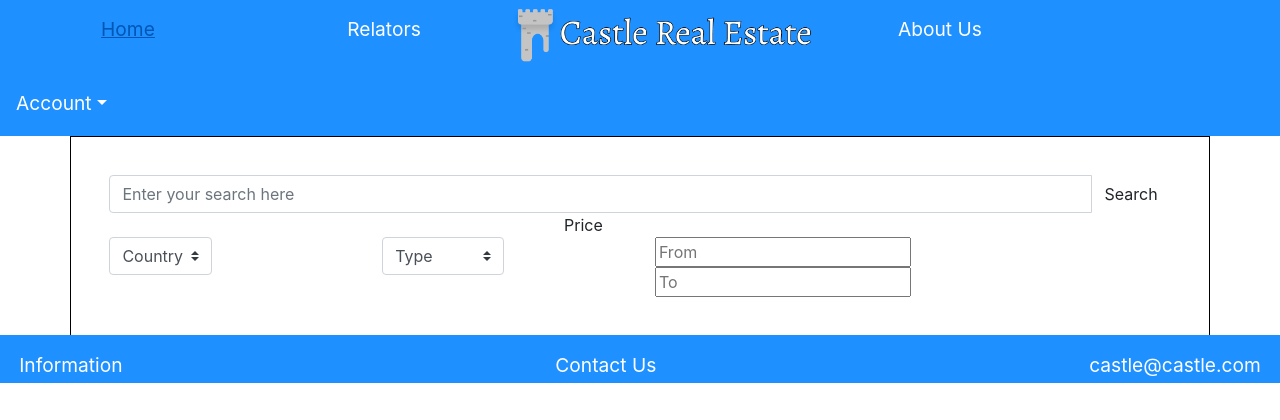
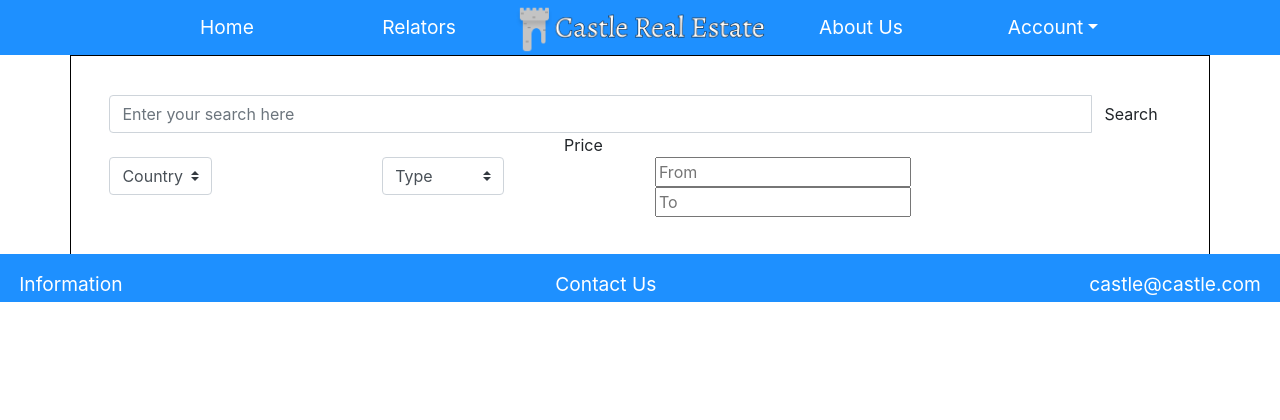
Before and after one commit to Runar16/Verklegt_2, a Django app: page / in a window 1280 px wide. Shown: the top 420 px of the page. Run offline with Django 3.2, Linux system fonts and the light colour scheme; data that the repository does not hold is empty; some libraries are stand-ins or nearby versions.

Commit message:
better navbar

```diff
--- a/static/css/main.css
+++ b/static/css/main.css
@@ -159,6 +159,8 @@
 
 .navbar-element {
     color: white;
-    width: 20%;
-    padding: 15px 0 10px 0;
+    width: 15%;
+    display: flex;
+    flex-direction: column;
+    justify-content: center;
 }
--- a/templates/base.html
+++ b/templates/base.html
@@ -16,12 +16,12 @@
 </head>
 <body>
     <nav class="top-navigation b-menu  trans">
-        <div class="navbar-container" style="display: flex; flex-wrap: wrap;">
+        <div class="navbar-container" style="display: flex; flex-wrap: wrap; justify-content: center;">
             <a href="{% url 'frontpage' %}" class="navbar-element">Home</a>
             <a href="{% url 'realtor' %}" class="navbar-element">Relators</a>
-            <a href="{% url 'frontpage' %}" class="navbar-logo"><img src="/static/images/Logo.png" alt="Castle Apartments Logo" style="width: 300px;"></a>
+            <a href="{% url 'frontpage' %}" class="navbar-logo"><img src="/static/images/Logo.png" alt="Castle Apartments Logo" style="width: 250px;"></a>
             <a href="#" class="navbar-element">About Us</a>
-            <ul class="nav navbar-element">
+            <ul class="nav navbar-element" style="display: flex; flex-direction: column; justify-content: center;">
                 <li class="nav-item dropdown">
                     <a href="#" class="nav-link dropdown-toggle" data-toggle="dropdown">Account</a>
                     <div class="dropdown-menu">
```
